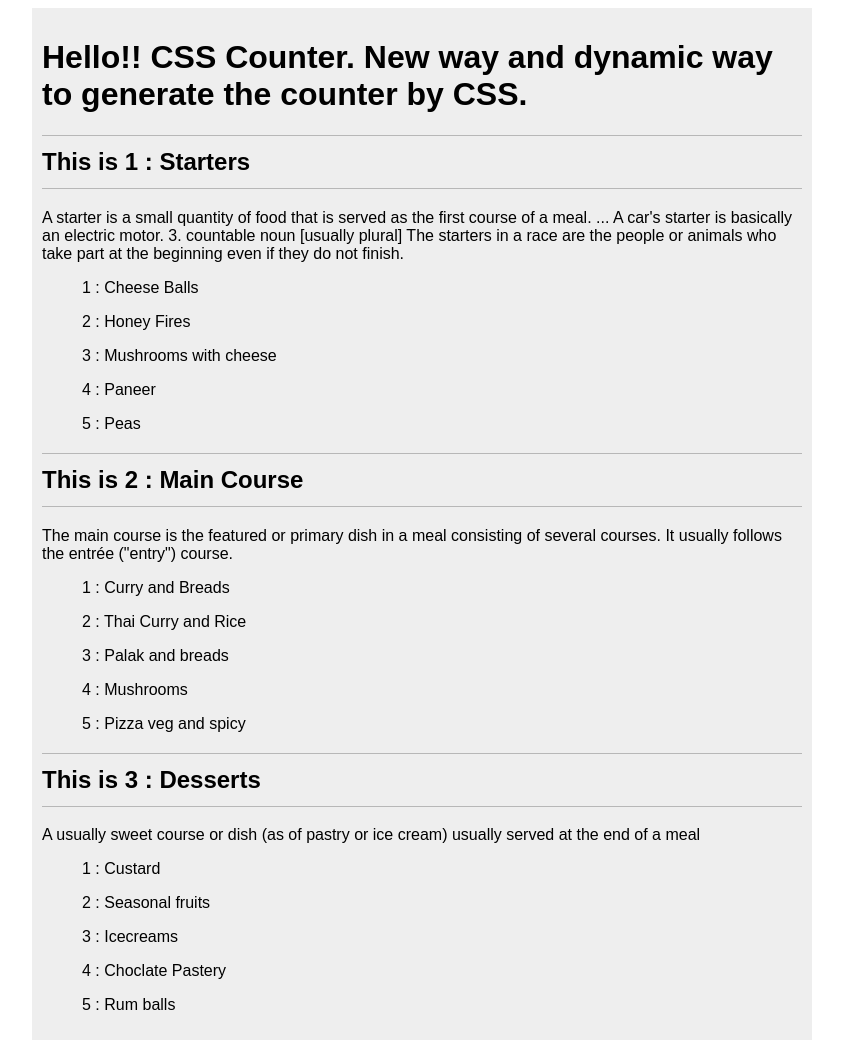
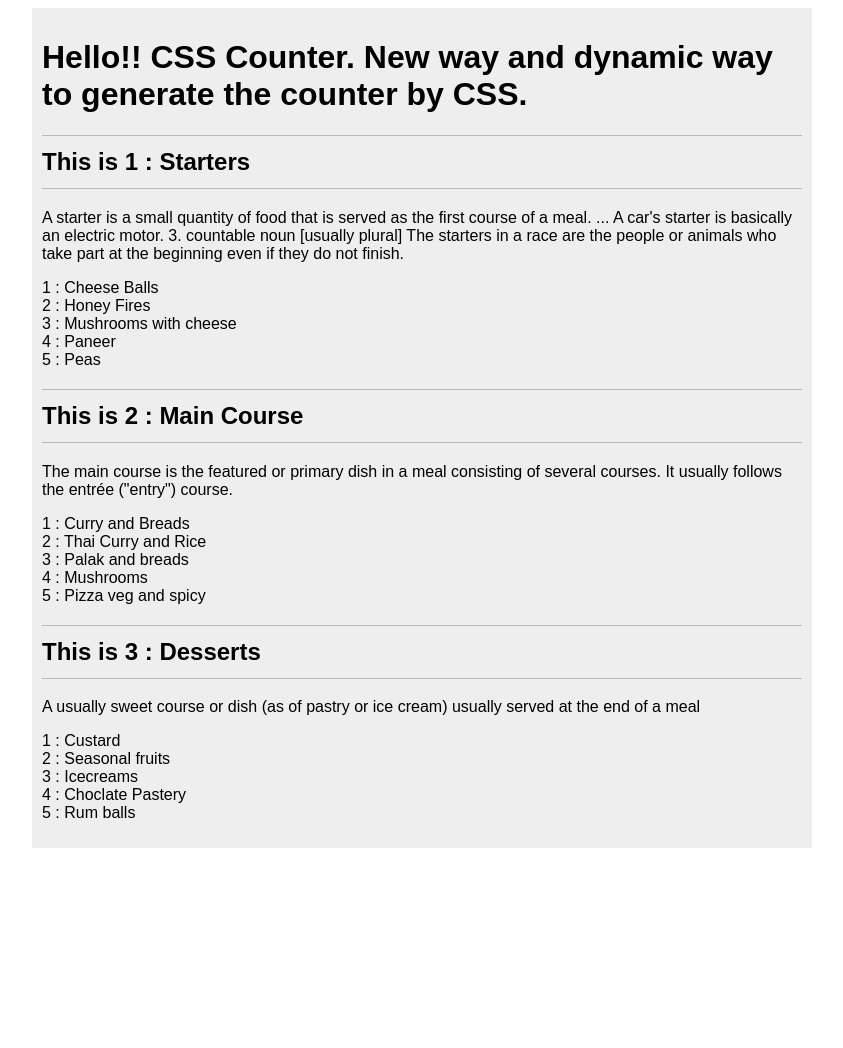
Before and after one commit to Neha/css3-demos, a plain HTML site: page cssCounter/index.html in a window 1280 px wide. Shown: the whole page, without its empty margins (218-1061 px from the left). After the commit the page ends 856 px from the top, so only its background shows below. Drawn offline with Linux system fonts and the light colour scheme.

Commit message:
Recitfy the <dl><dt> tags

```diff
--- a/cssCounter/index.html
+++ b/cssCounter/index.html
@@ -11,35 +11,35 @@
         <section>
             <h2>Starters</h2>
             <p>A starter is a small quantity of food that is served as the first course of a meal. ... A car's starter is basically an electric motor. 3. countable noun [usually plural] The starters in a race are the people or animals who take part at the beginning even if they do not finish.</p>
-            <dd>
-                <dl>Cheese Balls</dl>
-                <dl>Honey Fires</dl>
-                <dl>Mushrooms with cheese</dl>
-                <dl>Paneer</dl>
-                <dl>Peas</dl>
-            </dd>
+            <dl>
+                <dt>Cheese Balls</dt>
+                <dt>Honey Fires</dt>
+                <dt>Mushrooms with cheese</dt>
+                <dt>Paneer</dt>
+                <dt>Peas</dt>
+            </dl>
         </section>
         <section>
             <h2>Main Course</h2>
             <p>The main course is the featured or primary dish in a meal consisting of several courses. It usually follows the entrée ("entry") course.</p>
-            <dd>
-                    <dl>Curry and Breads</dl>
-                    <dl>Thai Curry and Rice</dl>
-                    <dl>Palak and breads</dl>
-                    <dl>Mushrooms</dl>
-                    <dl>Pizza veg and spicy</dl>
-                </dd>
+            <dl>
+                    <dt>Curry and Breads</dt>
+                    <dt>Thai Curry and Rice</dt>
+                    <dt>Palak and breads</dt>
+                    <dt>Mushrooms</dt>
+                    <dt>Pizza veg and spicy</dt>
+                </dl>
         </section>
         <section>
             <h2>Desserts</h2>
             <p>A usually sweet course or dish (as of pastry or ice cream) usually served at the end of a meal</p>
-            <dd>
-                    <dl>Custard</dl>
-                    <dl>Seasonal fruits</dl>
-                    <dl>Icecreams</dl>
-                    <dl>Choclate Pastery</dl>
-                    <dl>Rum balls</dl>
-                </dd>
+            <dl>
+                    <dt>Custard</dt>
+                    <dt>Seasonal fruits</dt>
+                    <dt>Icecreams</dt>
+                    <dt>Choclate Pastery</dt>
+                    <dt>Rum balls</dt>
+                </dl>
         </section>
     </main>
 </body>
--- a/cssCounter/style.css
+++ b/cssCounter/style.css
@@ -25,11 +25,11 @@ h2::before {
   content: "This is " counter(section) " : ";
 }
 
-dd {
-  counter-reset: dd;
+dl {
+  counter-reset: dl;
 }
 
-dl::before {
-  counter-increment: dd;
-  content: " " counter(dd) " : ";
+dt::before {
+  counter-increment: dl;
+  content: " " counter(dl) " : ";
 }
```
